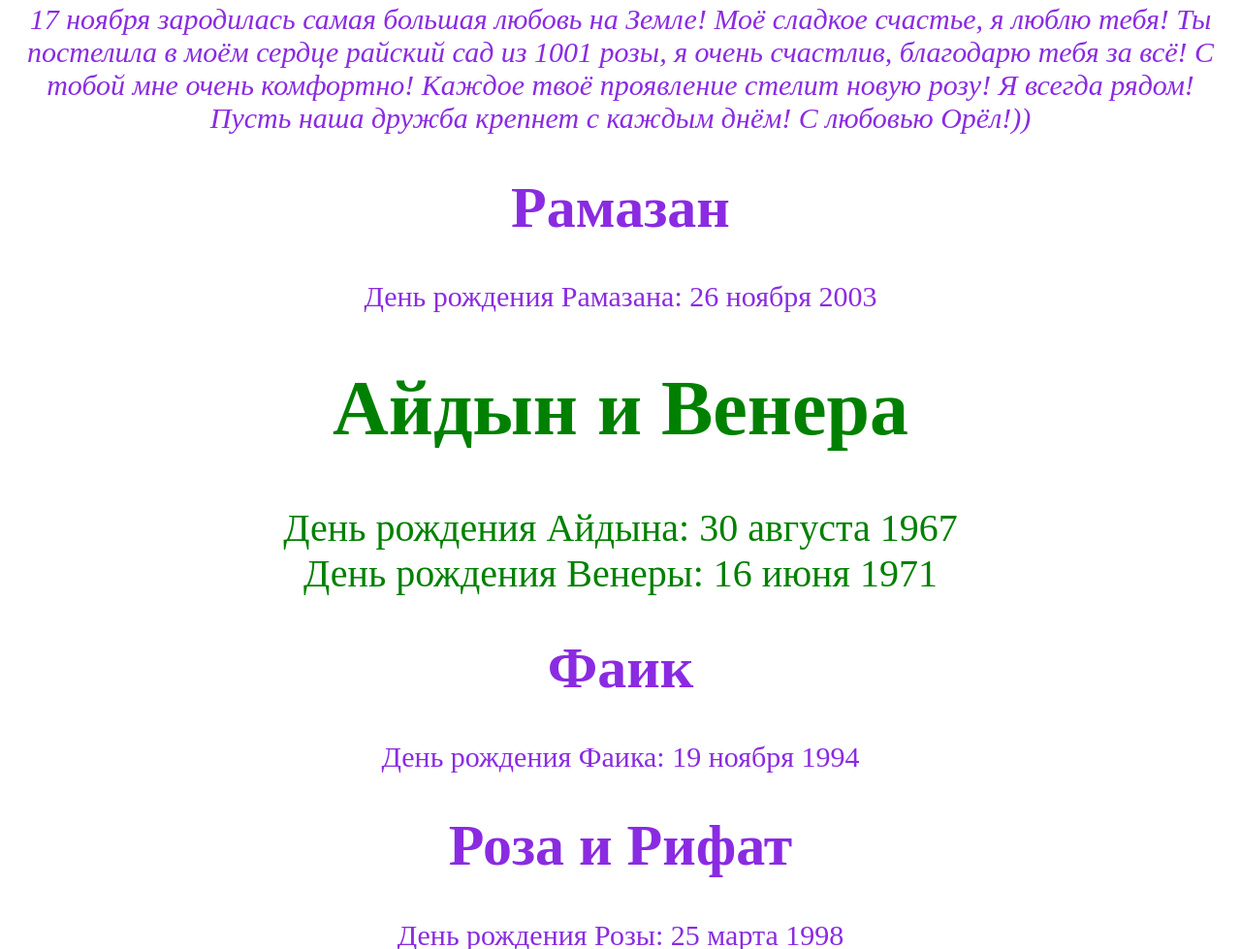
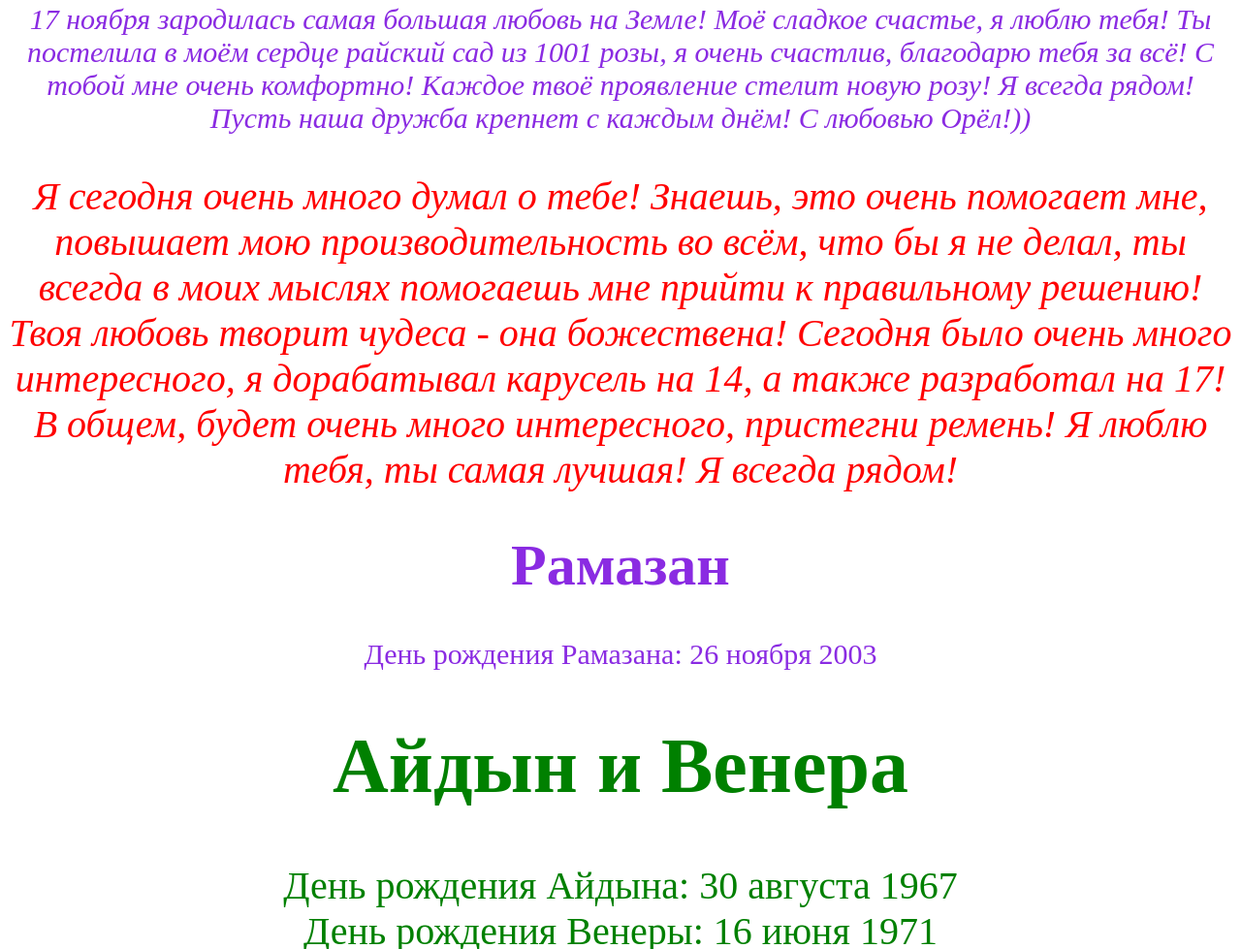
Before and after one commit to Champ112001/education, a plain HTML site: page for_my_love.html in a window 1280 px wide. Shown: the part 1227-2206 px from the top of the page at 97% size. Drawn offline with Linux system fonts and the light colour scheme.

Commit message:
Family var2x!))

```diff
--- a/for_my_love.html
+++ b/for_my_love.html
@@ -21,6 +21,11 @@
         }
         .family {
             text-align: center;
+        }
+
+        .news {
+            color: red;
+            font-size: 40px;
         }
 
     </style>
@@ -73,6 +78,9 @@
                     <p>
                         17 ноября зародилась самая большая любовь на Земле! Моё сладкое счастье, я люблю тебя! Ты постелила в моём сердце райский сад из 1001 розы, я очень счастлив, благодарю тебя за всё! С тобой мне очень комфортно! Каждое твоё проявление стелит новую розу! Я всегда рядом! Пусть наша дружба крепнет с каждым днём! С любовью Орёл!))
                     </p>
+                        <p class="news">
+                            Я сегодня очень много думал о тебе! Знаешь, это очень помогает мне, повышает мою производительность во всём, что бы я не делал, ты всегда в моих мыслях помогаешь мне прийти к правильному решению! Твоя любовь творит чудеса - она божествена! Сегодня было очень много интересного, я дорабатывал карусель на 14, а также разработал на 17! В общем, будет очень много интересного, пристегни ремень! Я люблю тебя, ты самая лучшая! Я всегда рядом!
+                        </p>
                     </em>
                 </div>
                 <div class="children2">
```
